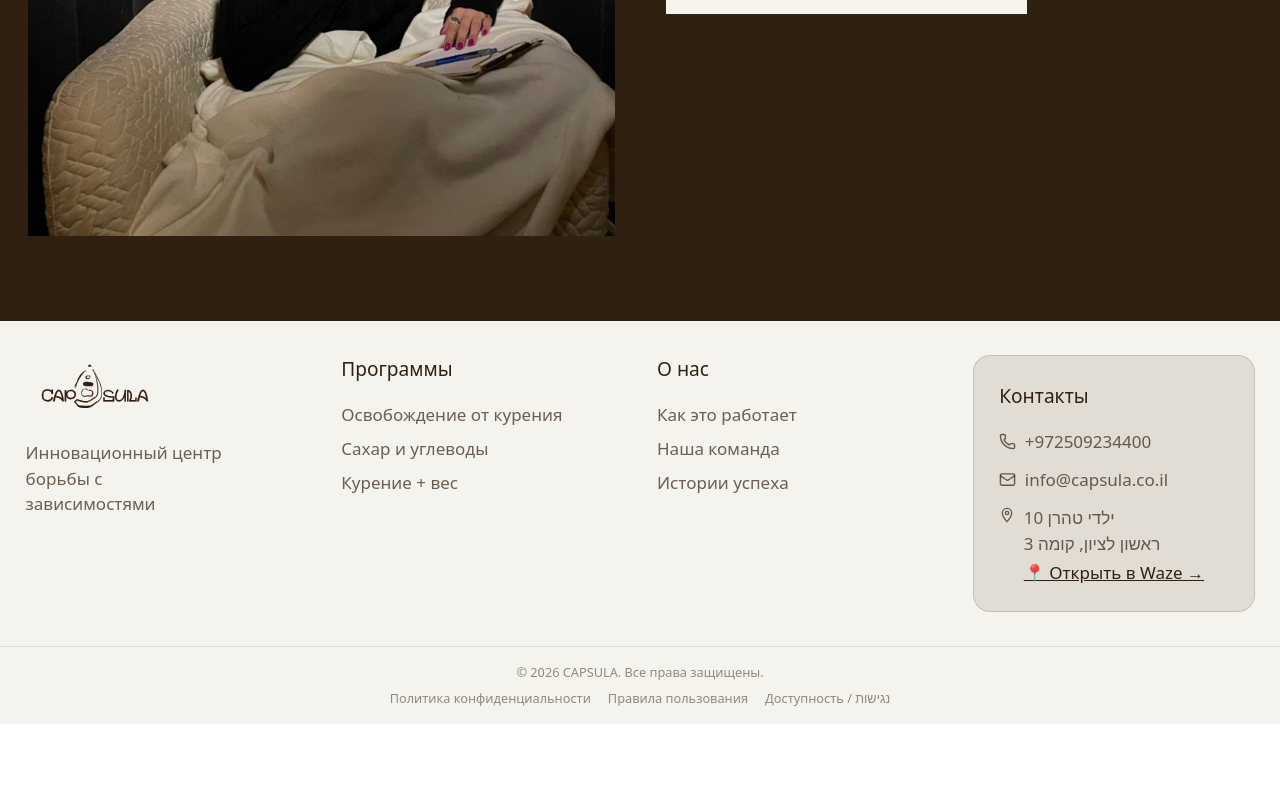
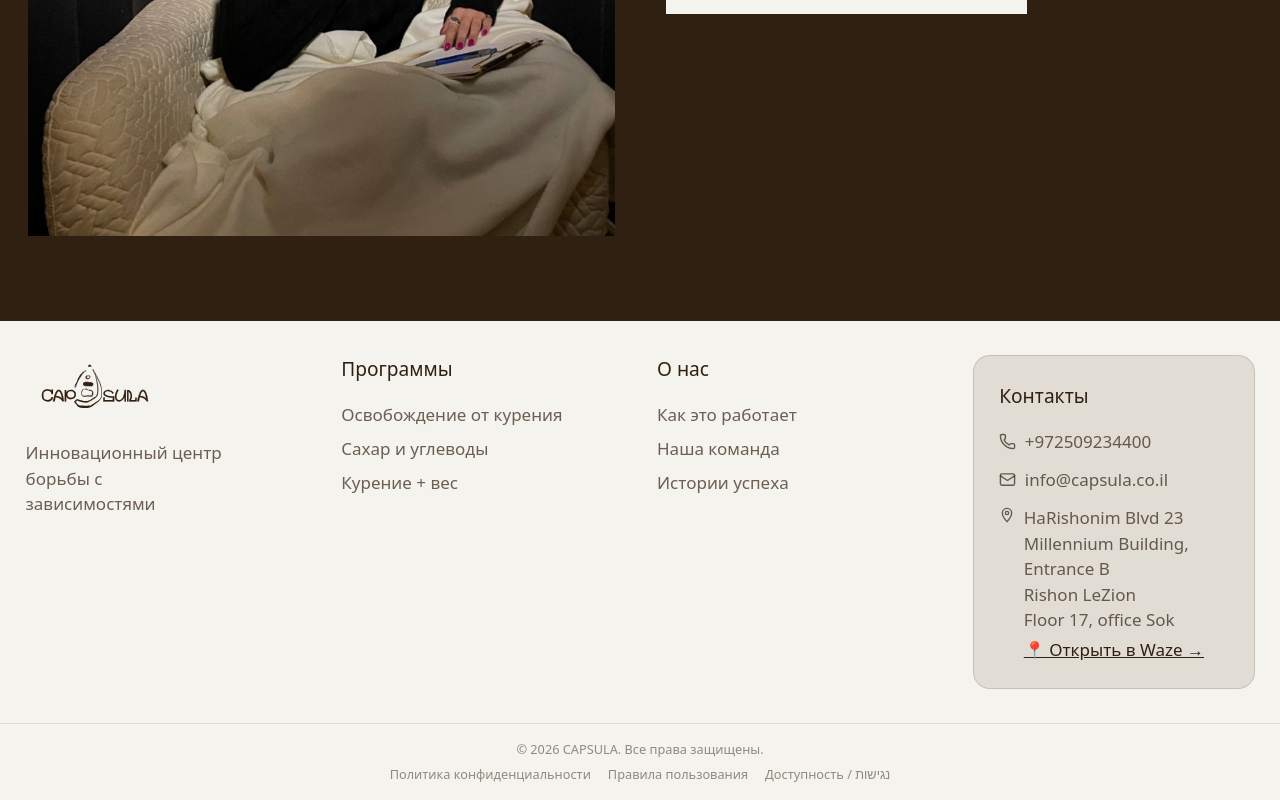
Before and after one commit to charik00/capsula-web, a Next.js app: page / in a window 1280 px wide. Shown: the part 10594-11394 px from the top of the page. Before the commit the page ends 11318 px from the top, so only its background shows below. Built offline with nearby package versions, Linux system fonts and the light colour scheme.

Commit message:
chore: update footer address to Rishon LeZion (Millennium Building)
Co-Authored-By: Claude Opus 4.8 <noreply@anthropic.com>

```diff
--- a/app/components/footer.tsx
+++ b/app/components/footer.tsx
@@ -50,9 +50,11 @@ export function Footer() {
                   <circle cx="12" cy="9" r="2.5"/>
                 </svg>
                 <div>
-                  <p>ילדי טהרן 10</p>
-                  <p>ראשון לציון, קומה 3</p>
-                  <a href="https://waze.com/ul/hsv8tzny1x" target="_blank" rel="noopener noreferrer" className="text-base underline text-[#302012] mt-1 inline-block">
+                  <p>HaRishonim Blvd 23</p>
+                  <p>Millennium Building, Entrance B</p>
+                  <p>Rishon LeZion</p>
+                  <p>Floor 17, office Sok</p>
+                  <a href="https://waze.com/ul?q=HaRishonim%2023%2C%20Rishon%20LeZion&navigate=yes" target="_blank" rel="noopener noreferrer" className="text-base underline text-[#302012] mt-1 inline-block">
                     📍 Открыть в Waze →
                   </a>
                 </div>
```
